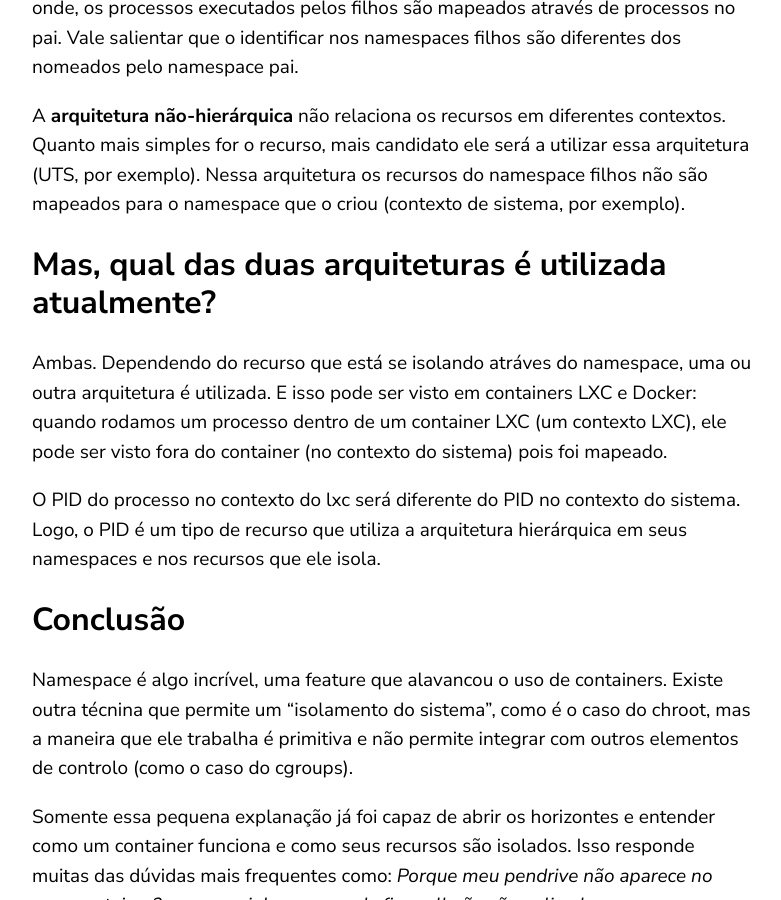
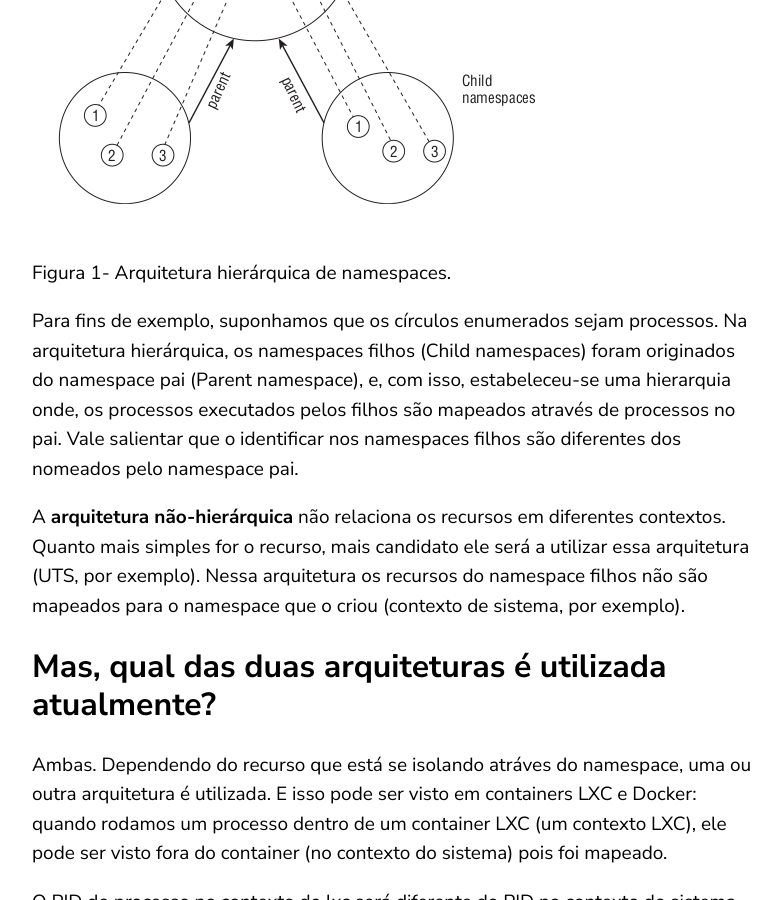
Before and after one commit to lets00/lets00.github.io, a Jekyll site: the page built from _posts/2020/2020-05-09-namespace-o-que-e.md, in a window 1280 px wide and 900 px high, scrolled down 2590 px. Shown: the whole window, without its empty margins (68-849 px from the left). Built offline with Jekyll 4.4.1, drawn with Linux system fonts in a browser that asks for light colours; comment, search, counter and statistics services are not loaded.

Commit message:
Add namespace image to post and fix broken link

```diff
--- a/_posts/2020/2020-05-09-namespace-o-que-e.md
+++ b/_posts/2020/2020-05-09-namespace-o-que-e.md
@@ -39,7 +39,9 @@
 
 A **arquitetura hierárquica** relaciona os recursos em diferentes contextos. Geralmente os recursos dos novos contextos são relacionados com o contexto do sistema já criado. Embora os namespaces sejam isolados entre si, eles podem ser mapeados para que o contexto principal possa, de alguma maneira saber que existem outros contextos em execução. A *Figura 1* demonstra como podem diferentes namespaces podem ser relacionados hierarquicamente.
 
-![alt](arquitetura_namespace.png "Figura 1- Arquitetura hierárquica de namespaces")
+![Arquitetura hierárquica de namespaces](/assets/images/2020/namespace-o-que-e/arquitetura_namespace.png "Figura 1- Arquitetura hierárquica de namespaces")
+
+Figura 1- Arquitetura hierárquica de namespaces.
 
 Para fins de exemplo, suponhamos que os círculos enumerados sejam processos. Na arquitetura hierárquica, os namespaces filhos (Child namespaces) foram originados do namespace pai (Parent namespace), e, com isso, estabeleceu-se uma hierarquia onde, os processos executados pelos filhos são mapeados através de processos no pai. Vale salientar que o identificar nos namespaces filhos são diferentes dos nomeados pelo namespace pai.
 
```
Also changed, not shown: assets/images/2020/namespace-o-que-e/arquitetura_namespace.png (renamed from _posts/2020/arquitetura_namespace.png), 2 other files.
